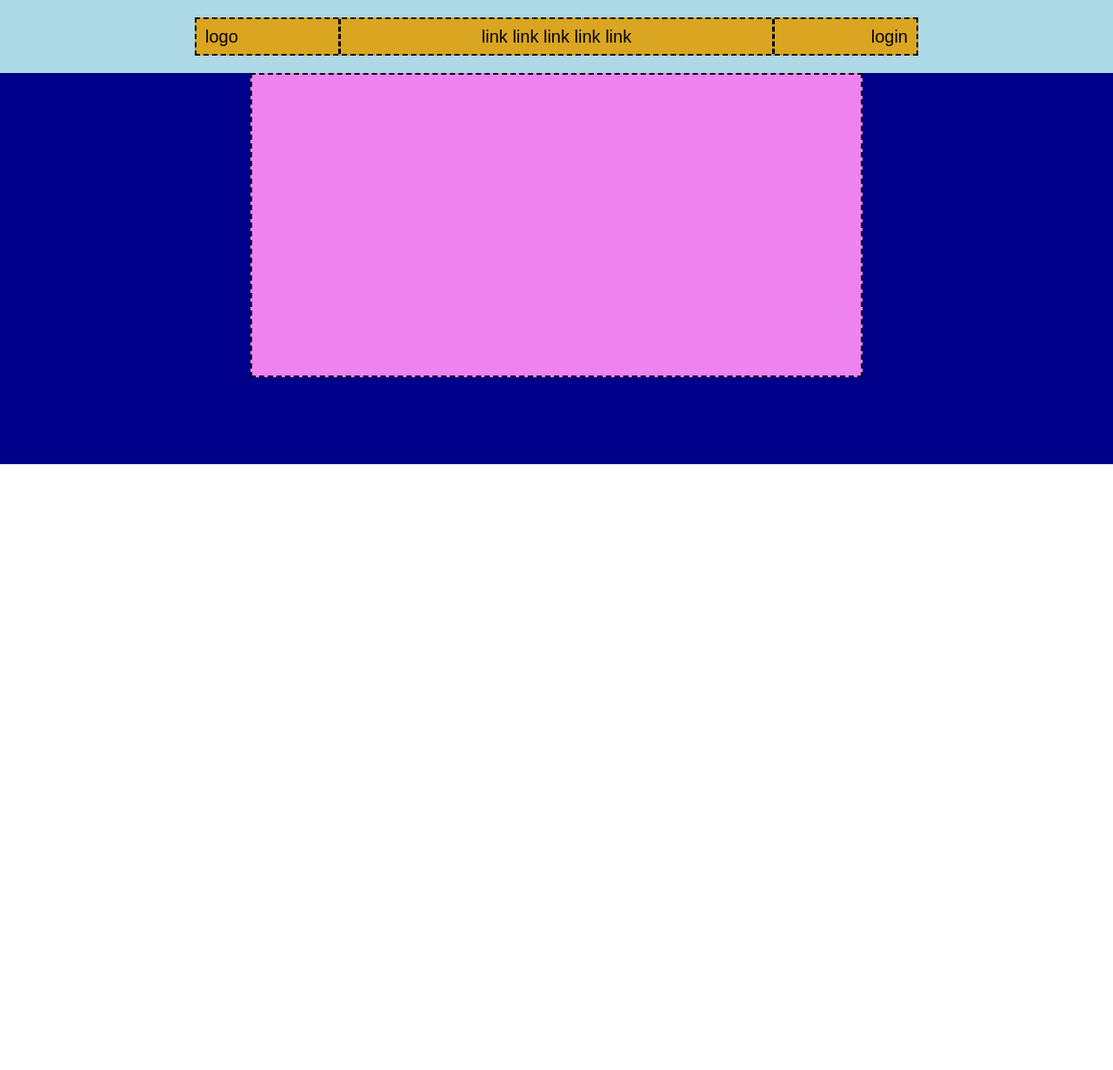
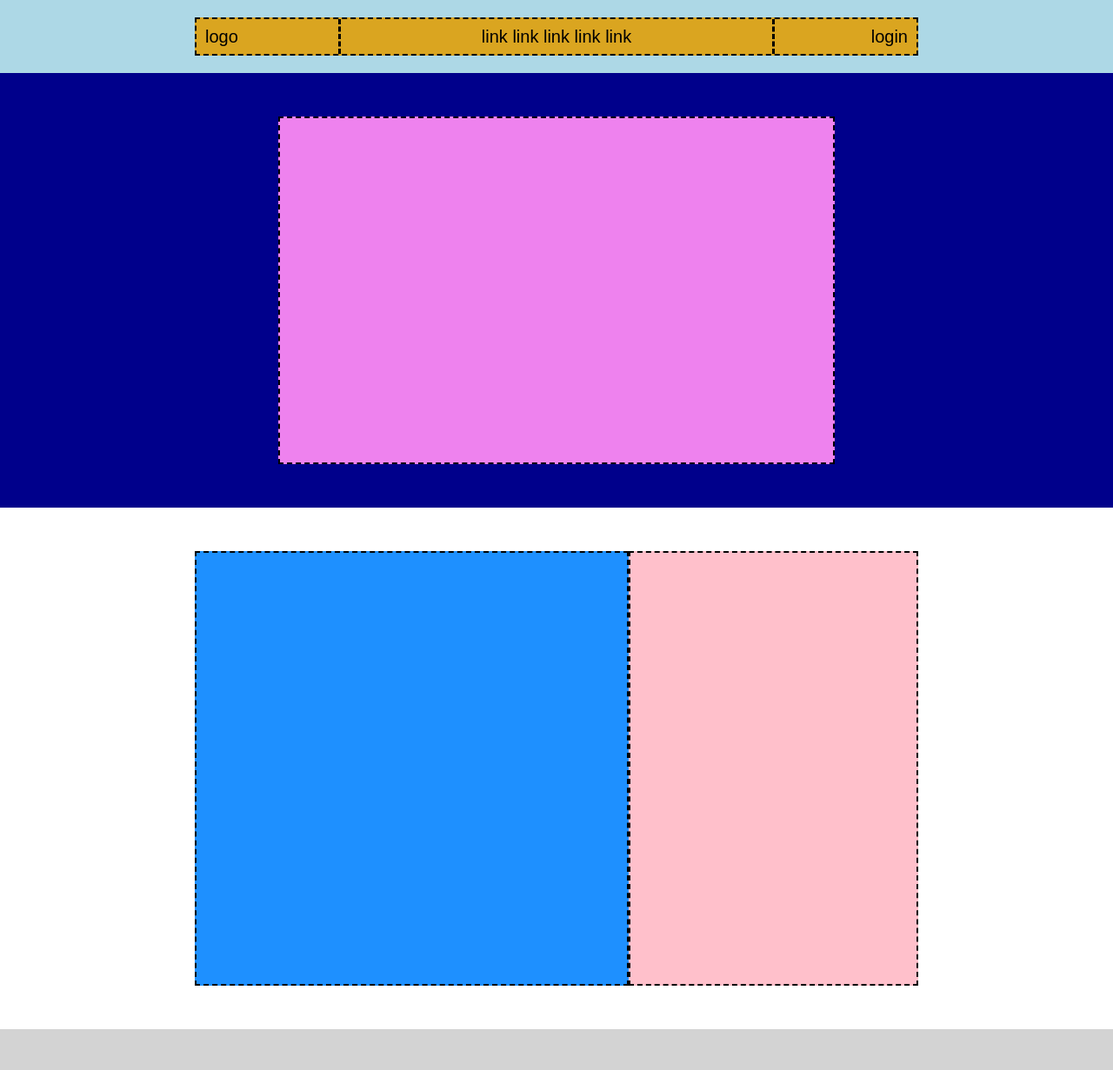
Before and after one commit to imLukePex/htmlcss-struttura-discord, a plain HTML site: page index.html in a window 1280 px wide. Shown: the top 1231 px of the page at 87% size. Before the commit the page ends 800 px from the top, so only its background shows below. Drawn offline with Linux system fonts and the light colour scheme; a web font is replaced by a local one.

Commit message:
creation main

```diff
--- a/css/style.css
+++ b/css/style.css
@@ -60,20 +60,58 @@ a {
 }
 
 #container-header {
+
     /* DEBUG */
     background-color: #00008b;
-    min-height: 450px;
 }
 
 #text {
-
+    padding: 50px 0;
 }
 
-div.center {
-    display: flex;
+header  div.center {
     border: 2px dashed;
     background-color: #ee82ee;
-    max-width: 55%;
-    height: 350px;
+    max-width: 50%;
+    height: 400px;
     margin: 0 auto;
 }
+
+/* Stili del Main */
+
+/* Stili Generali Sezioni */
+.container-first-section, .container-second-section, .container-third-section, .container-fourth-section {
+    padding: 50px 0;
+}
+
+main div.center {
+    display: flex;
+    max-width: 65%;
+    margin: 0 auto;
+}
+
+.section-img {
+    width: 60%;
+    height: 500px;
+    border: 2px dashed;
+    background-color: #1e90ff;
+}
+
+.section-text {
+    width: 40%;
+    height: 500px;
+    border: 2px dashed;
+    background-color: #ffc0cb;
+}
+
+/* Stili Seconda e Quarta Sezione */
+.container-second-section, .container-fourth-section  {
+    background-color: #d3d3d3;
+}
+
+/* Stili Quarta Sezione */
+.great-img  {
+    width: 100%;
+    height: 1000px;
+    background-color: #228b22;
+}
--- a/index.html
+++ b/index.html
@@ -35,6 +35,36 @@
     <!-- Sezione Main -->
     <main>
 
+        <!-- Prima Sezione -->
+        <section class="container-first-section">
+            <div class="center">
+                <div class="section-img"></div>
+                <div class="section-text"></div>
+            </div>
+        </section>
+
+        <!-- Seconda Sezione -->
+        <section class="container-second-section">
+            <div class="center">
+                <div class="section-text"></div>
+                <div class="section-img"></div>
+            </div>
+        </section>
+
+        <!-- Terza Sezione -->
+        <section class="container-third-section">
+            <div class="center">
+                <div class="section-img"></div>
+                <div class="section-text"></div>
+            </div>
+        </section>
+
+        <!-- Quarta Sezione -->
+        <section class="container-fourth-section">
+            <div class="center">
+                <div class="great-img"></div>
+            </div>
+        </section>
     </main>
 
     <!-- Sezione Footer -->
```
